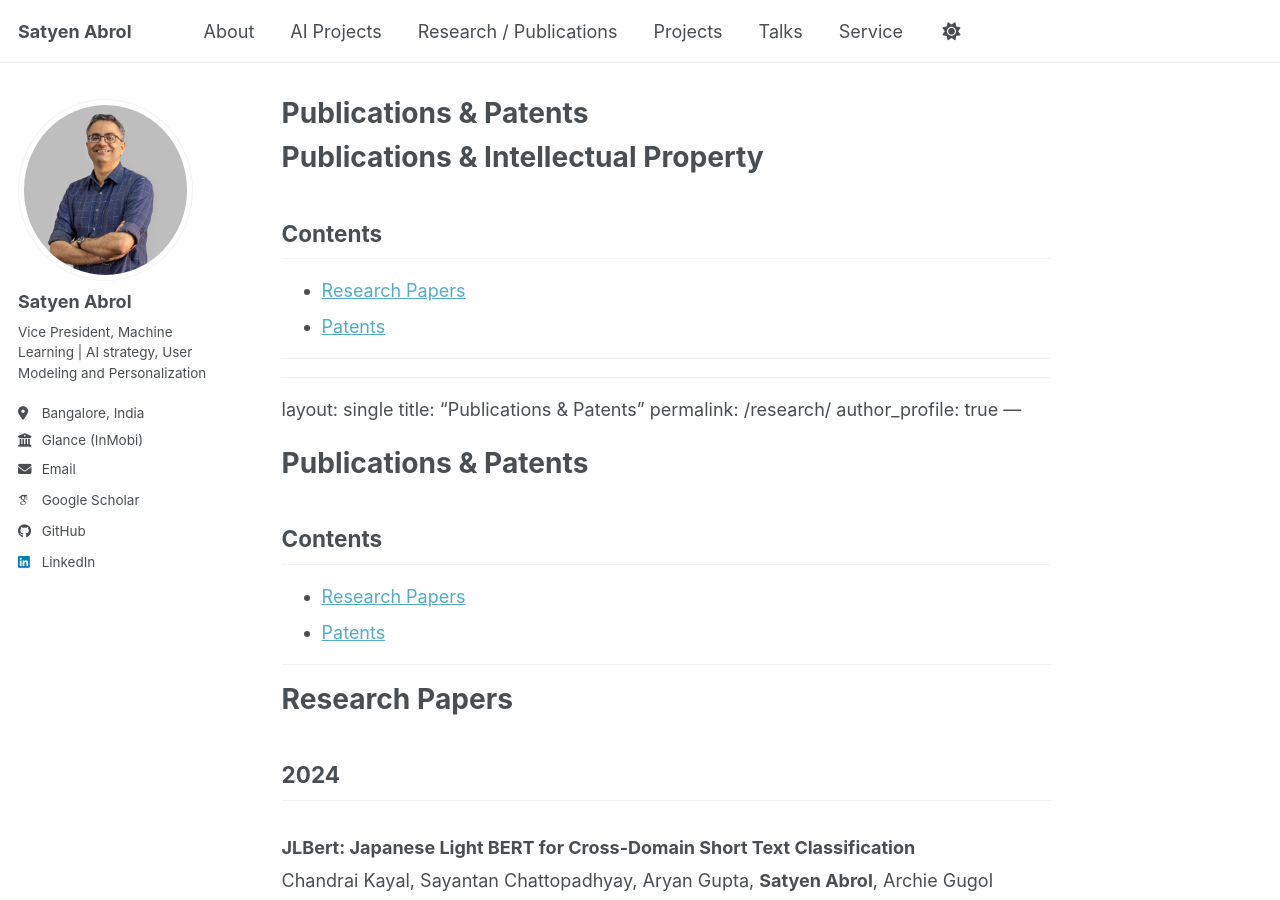
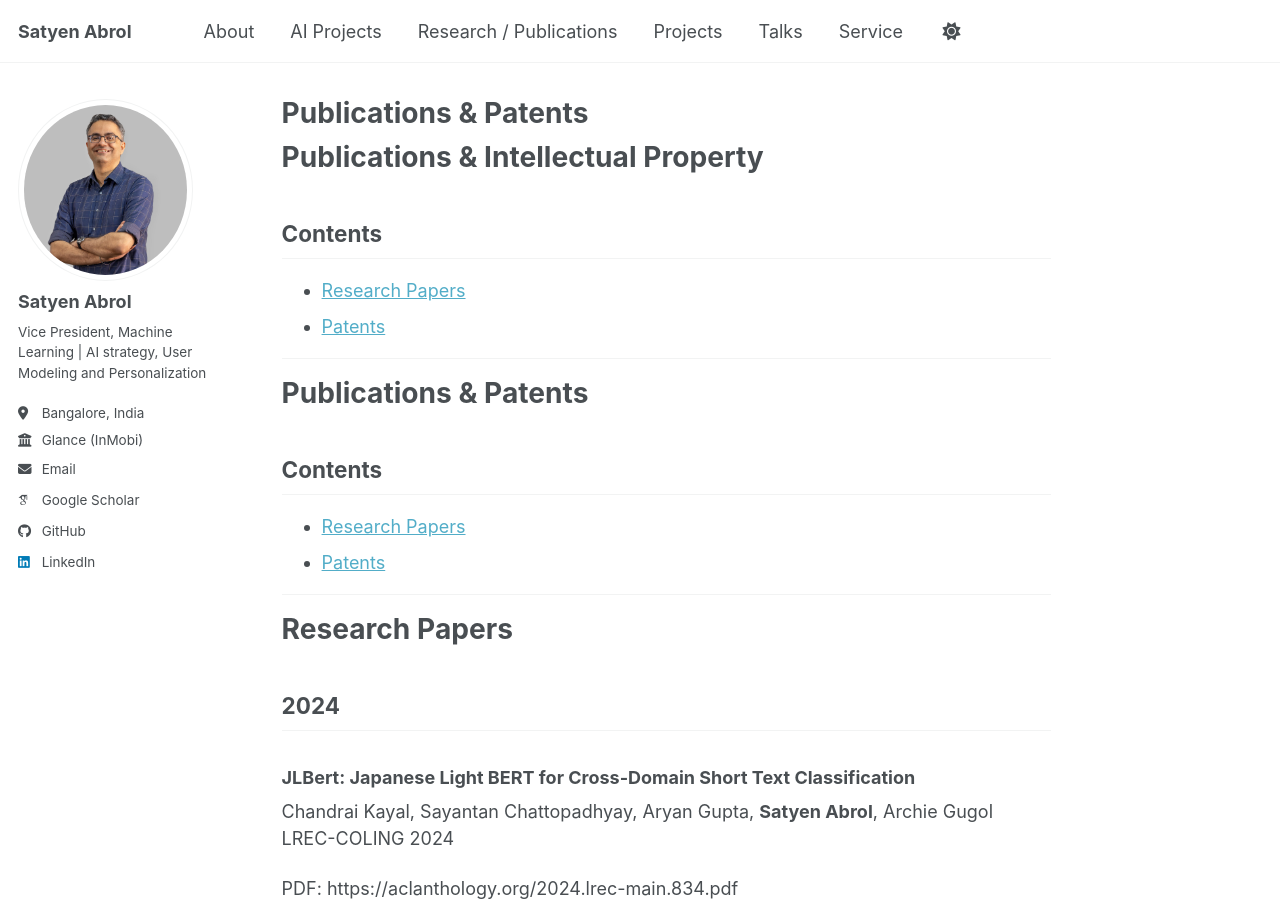
Before and after one commit to satyenabrol/satyenabrol.github.io, a Jekyll site: the page built from _pages/publications.md, in a window 1280 px wide and 900 px high. Built offline with Jekyll 4.4.1, drawn with Linux system fonts in a browser that asks for light colours; some web fonts are replaced; a script bundle is joined from its source files by our own code; library files that are not in the unit come from our copies.

Commit message:
Update publications.md

```diff
--- a/_pages/publications.md
+++ b/_pages/publications.md
@@ -11,12 +11,6 @@ author_profile: true
 - [Research Papers](#research-papers)
 - [Patents](#patents)
 
----
----
-layout: single
-title: "Publications & Patents"
-permalink: /research/
-author_profile: true
 ---
 
 # Publications & Patents
```
